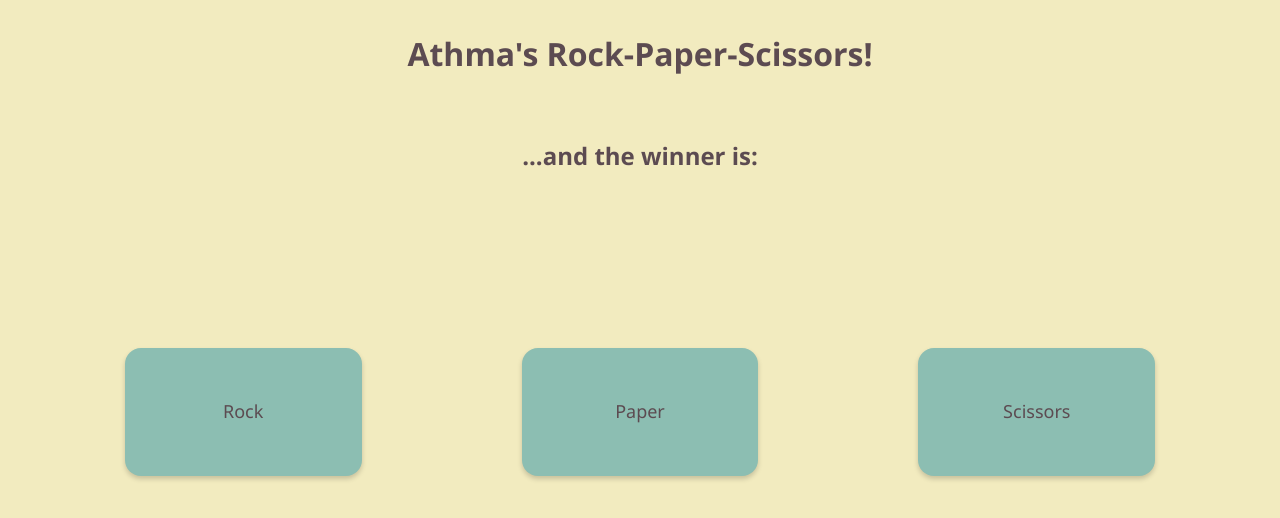
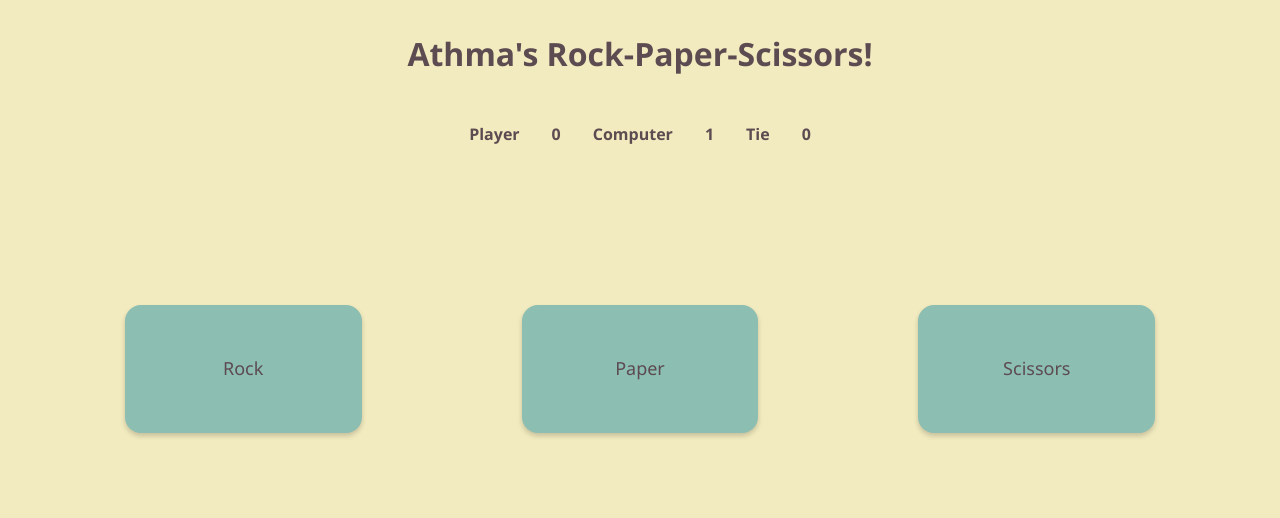
Before and after one commit to Athma-Vasi/Rock-Paper-Scissors, a website: page index.html in a window 1280 px wide. Both pictures are taken after a click on the button "Rock". Drawn offline with Linux system fonts and the light colour scheme.

Commit message:
add and update visible scoreCard

```diff
--- a/index.html
+++ b/index.html
@@ -13,7 +13,18 @@
 				<h1 class="hero">Athma's Rock-Paper-Scissors!</h1>
 			</div>
 			<div class="container">
-				<h2 class="hero-text">...and the winner is:</h2>
+				<div class="container">
+					<h2 class="playerName">Player</h2>
+					<h2 class="playerCard"></h2>
+				</div>
+				<div class="container">
+					<h2 class="compName">Computer</h2>
+					<h2 class="compCard"></h2>
+				</div>
+				<div class="container">
+					<h2 class="tieName">Tie</h2>
+					<h2 class="tieCard"></h2>
+				</div>
 			</div>
 			<div class="container"><h3 class="winner"></h3></div>
 		</header>
--- a/script.js
+++ b/script.js
@@ -62,17 +62,24 @@ function playRound(_state) {
     return isPlayerWinner ? 'player' : 'comp';
 }
 function gameWinner(_winner) {
+    var winnerText = document.querySelector('.winner');
+    var playerCard = document.querySelector('.playerCard');
+    playerCard.textContent = scoreState.playerScore.toString();
+    var compCard = document.querySelector('.compCard');
+    compCard.textContent = scoreState.compScore.toString();
+    var tieCard = document.querySelector('.tieCard');
+    tieCard.textContent = scoreState.tie.toString();
     if (_winner === 'tie') {
         scoreState.tie++;
-        console.log(scoreState);
+        tieCard.textContent = scoreState.tie.toString();
     }
     if (_winner === 'player') {
         scoreState.playerScore++;
-        console.log(scoreState);
+        playerCard.textContent = scoreState.playerScore.toString();
     }
     else if (_winner === 'comp') {
         scoreState.compScore++;
-        console.log(scoreState);
+        compCard.textContent = scoreState.compScore.toString();
     }
     if (scoreState.playerScore === 5) {
         winnerText.textContent = 'Congrats! You won!';
@@ -96,7 +103,6 @@ function gameWinner(_winner) {
         scoreState.tie = 0;
     }
 }
-var winnerText = document.querySelector('.winner');
 var rockBttn = document.querySelector('.rock');
 var rockWinner = rockBttn.addEventListener('click', function () {
     state.playerSelection = 'rock';
@@ -118,38 +124,3 @@ scissorsBttn.addEventListener('click', function () {
     var winner = playRound(state);
     gameWinner(winner);
 });
-//~~Logic from the first part~~
-//
-// function playerPlay() {
-// 	let playerSelection = prompt(
-// 		" Hi! Enter 'rock' or 'paper' or 'scissors'! "
-// 	).toLowerCase()
-// 	return playerSelection
-// }
-//
-// function game(
-// 	_playRoundFN: typeof playRound,
-// 	state_.playerSelectionFN: typeof playerPlay,
-// 	state_.compSelectionFN: typeof computerPlay
-// ) {
-// 	var playerScore = 0
-// 	var computerScore = 0
-//
-// 	for (let i = 1; i <= 5; i++) {
-// 		var winner = _playRoundFN(state_.playerSelectionFN, state_.compSelectionFN)
-// 		switch (winner) {
-// 			case 'player wins':
-// 				playerScore++
-// 				console.log(`round ${i}: player wins, score: ${playerScore}`)
-// 				break
-// 			case 'comp wins':
-// 				computerScore++
-// 				console.log(`round ${i}: comp wins, score: ${computerScore}`)
-// 				break
-// 			default:
-// 				console.log('hmm tie')
-// 		}
-// 	}
-// }
-//
-// game(playRound, playerPlay, computerPlay)
--- a/style.css
+++ b/style.css
@@ -18,7 +18,6 @@
 }
 
 .hero,
-.hero-text,
 .winner {
 	margin: 2rem 2rem 2rem 2rem;
 	color: hsl(338.82, 10.18%, 32.75%);
@@ -27,6 +26,17 @@
 .winner {
 	font-size: 3em;
 	color: hsl(0, 82.76%, 65.88%);
+}
+
+.playerCard,
+.compCard,
+.tieCard,
+.playerName,
+.compName,
+.tieName {
+	font-size: medium;
+	margin: 1rem 1rem 1rem 1rem;
+	color: hsl(338.82, 10.18%, 32.75%);
 }
 .rock,
 .paper,
```
Also changed, not shown: script.ts (+17 -41 lines).
